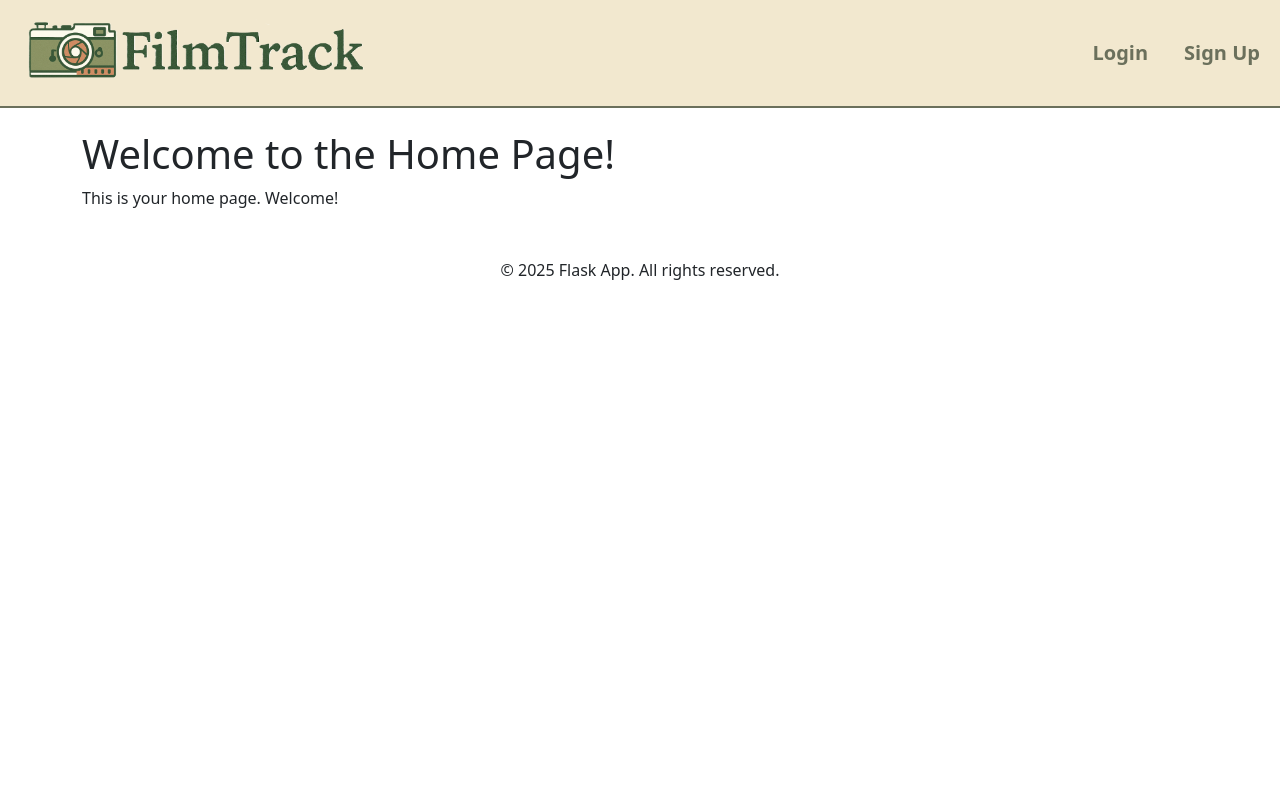
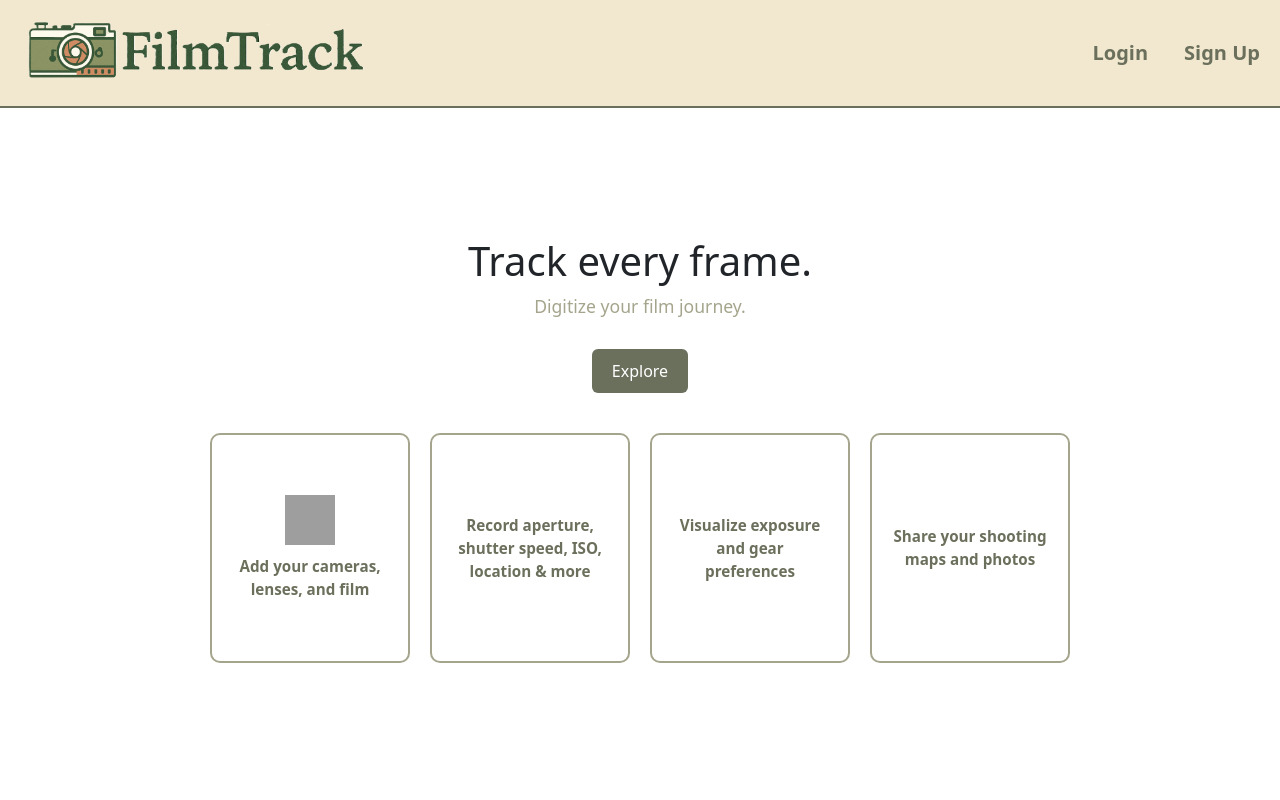
Before and after one commit to zhanzhan-lee/FilmTrack, a Flask app: page / in a window 1280 px wide. Run offline with Flask 3, Linux system fonts and the light colour scheme; grey boxes are pictures that could not be loaded.

Commit message:
finished index.html

```diff
--- a/app/templates/index.html
+++ b/app/templates/index.html
@@ -1,8 +1,144 @@
-{% extends "base.html" %}
+<!DOCTYPE html>
+<html lang="en">
+  <head>
+    <meta charset="UTF-8" />
+    <meta name="viewport" content="width=device-width, initial-scale=1.0" />
+    <title>Track Every Frame</title>
 
-{% block title %}Home Page{% endblock %}
+    <!-- Stylesheets -->
+    <link
+      rel="stylesheet"
+      href="{{ url_for('static', filename='css/navbar.css') }}"
+    />
+    <link
+      rel="stylesheet"
+      href="{{ url_for('static', filename='css/index.css') }}"
+    />
+    <link
+      rel="stylesheet"
+      href="https://cdn.jsdelivr.net/npm/bootstrap@5.3.2/dist/css/bootstrap.min.css"
+    />
+    <link
+      href="https://fonts.googleapis.com/css2?family=Roboto&display=swap"
+      rel="stylesheet"
+    />
+  </head>
 
-{% block content %}
-    <h1>{{ message }}</h1>
-    <p>This is your home page. Welcome!</p>
-{% endblock %}
+  <body>
+    <!-- Navbar -->
+    <nav class="navbar navbar-expand-lg navbar-light custom-navbar fixed-top">
+      <div class="container-fluid">
+        {% if current_user.is_authenticated %}
+        <button class="btn btn-outline-secondary me-2" id="sidebarToggle">
+          ☰
+        </button>
+        {% endif %}
+
+        <a class="navbar-brand" href="/">
+          <img
+            src="{{ url_for('static', filename='images/logo.png') }}"
+            alt="Logo"
+            style="height: 80px"
+          />
+        </a>
+
+        <div class="collapse navbar-collapse justify-content-end">
+          <ul class="navbar-nav">
+            {% if current_user.is_authenticated %}
+            <li class="nav-item">
+              <span class="nav-link">Welcome, {{ current_user.username }}</span>
+            </li>
+            <li class="nav-item">
+              <a
+                class="btn btn-logout nav-link"
+                href="{{ url_for('auth.logout') }}"
+                >Logout</a
+              >
+            </li>
+            {% else %}
+            <li class="nav-item">
+              <a
+                class="btn btn-login nav-link"
+                href="{{ url_for('auth.login') }}"
+                >Login</a
+              >
+            </li>
+            <li class="nav-item">
+              <a
+                class="btn btn-signup nav-link"
+                href="{{ url_for('auth.register') }}"
+                >Sign Up</a
+              >
+            </li>
+            {% endif %}
+          </ul>
+        </div>
+      </div>
+    </nav>
+
+    <!-- Sidebar -->
+    {% if current_user.is_authenticated %}
+    <div id="sidebar" class="sidebar">
+      <button id="sidebarClose" class="btn btn-outline-secondary m-2">✕</button>
+      <ul class="list-unstyled px-3">
+        <li><a href="/">Home 🏠</a></li>
+        <li><a href="/gear">Gear 📷</a></li>
+        <li><a href="/stats">Stats 📊</a></li>
+        <li><a href="/share">Share 🔗</a></li>
+        <li><a href="/shooting">Shooting 📸</a></li>
+        <li><a href="/view_stats">Shared Stats 👀</a></li>
+      </ul>
+    </div>
+    {% endif %}
+
+    <!-- Main Content -->
+    <div class="container" style="margin-top: 100px">
+      <h1>Track every frame.</h1>
+      <p class="subtext">Digitize your film journey.</p>
+
+      <div class="button-group">
+        <button onclick="alert('Explore coming soon')">Explore</button>
+      </div>
+
+      <div class="features">
+        <div class="feature">
+          <div class="feature-content">
+            <img
+              src="{{ url_for('static', filename='images/shutter.gif') }}"
+              alt="Camera Icon"
+              class="feature-icon"
+            />
+            <p>Add your cameras,<br />lenses, and film</p>
+          </div>
+        </div>
+
+        <div class="feature">
+          <div class="feature-content">
+            <!-- You can add another icon here later -->
+            <p>
+              Record aperture,<br />shutter speed, ISO,<br />location & more
+            </p>
+          </div>
+        </div>
+
+        <div class="feature">
+          <div class="feature-content">
+            <!-- You can add another icon here later -->
+            <p>Visualize exposure<br />and gear preferences</p>
+          </div>
+        </div>
+
+        <div class="feature">
+          <div class="feature-content">
+            <!-- You can add another icon here later -->
+            <p>Share your shooting<br />maps and photos</p>
+          </div>
+        </div>
+      </div>
+    </div>
+
+    <!-- Scripts -->
+    <script src="{{ url_for('static', filename='js/base-navbar.js') }}"></script>
+    <script src="https://cdn.jsdelivr.net/npm/bootstrap@5.3.2/dist/js/bootstrap.bundle.min.js"></script>
+  </body>
+</html>
```
